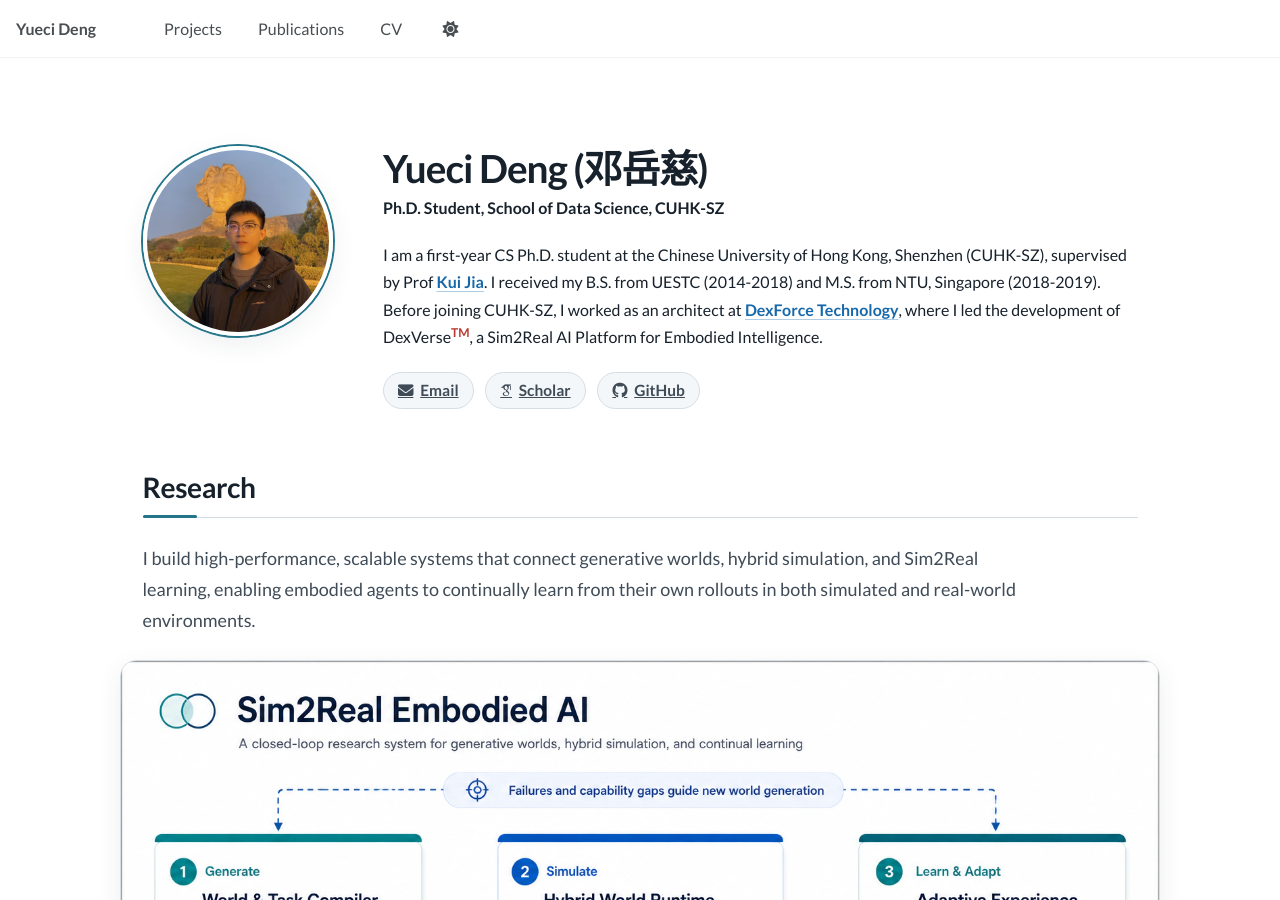
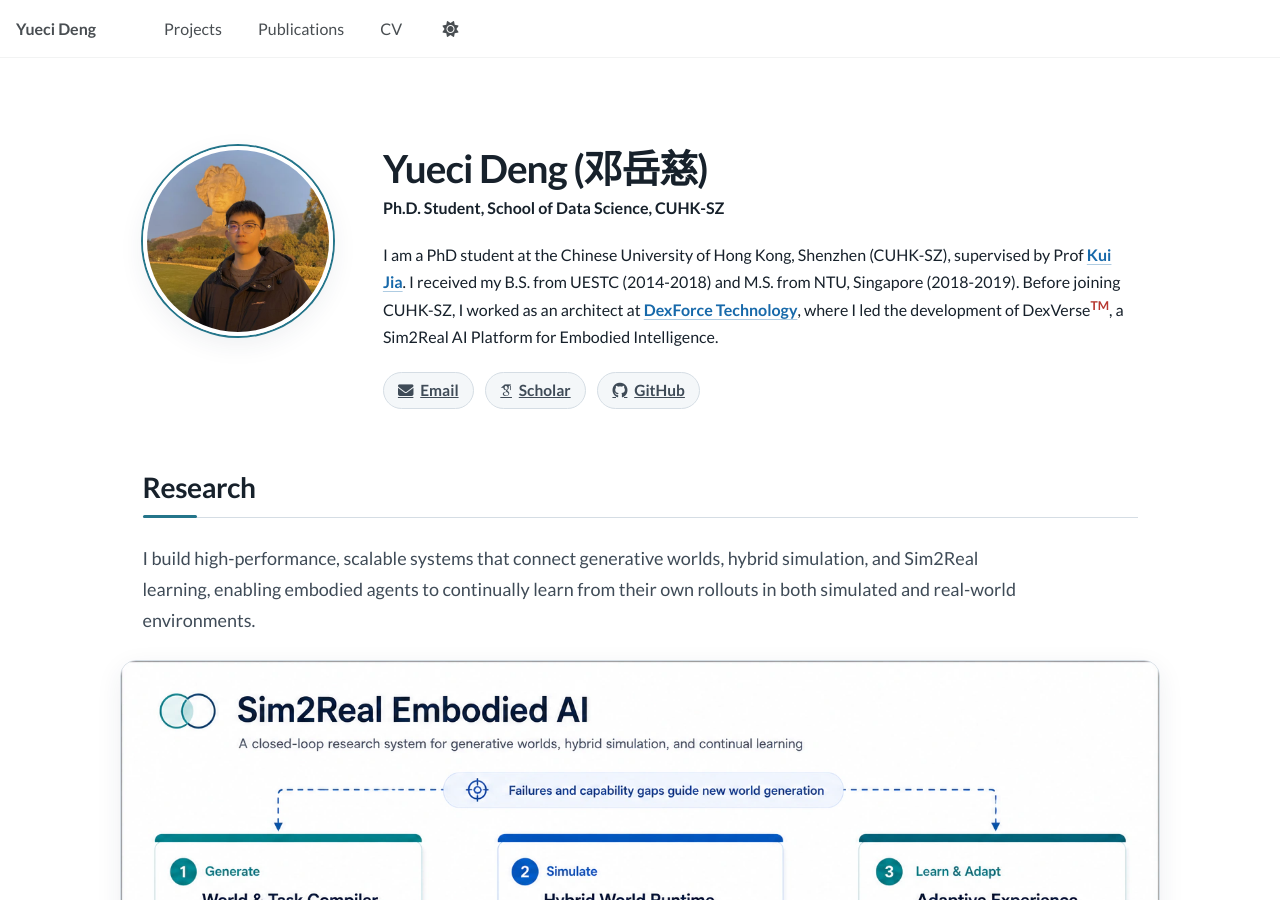
Before and after one commit to yuecideng/yuecideng.github.io, a Jekyll site: the page built from _pages/about.md, in a window 1280 px wide and 900 px high. Built offline with Jekyll 4.4.1, drawn with Linux system fonts in a browser that asks for light colours; some web fonts are replaced; a script that is not in the unit is left out.

```diff
--- a/_pages/about.md
+++ b/_pages/about.md
@@ -14,7 +14,7 @@
   <div class="intro-bio">
     <h1 class="intro-name">Yueci Deng (邓岳慈)</h1>
     <p class="intro-affil">Ph.D. Student, School of Data Science, CUHK-SZ</p>
-    <p class="intro-text">I am a first-year CS Ph.D. student at the Chinese University of Hong Kong, Shenzhen (CUHK-SZ), supervised by Prof <a href="http://kuijia.site/">Kui Jia</a>. I received my B.S. from UESTC (2014-2018) and M.S. from NTU, Singapore (2018-2019). Before joining CUHK-SZ, I worked as an architect at <a href="https://en.dexforce.com/core.html">DexForce Technology</a>, where I led the development of DexVerse<sup>TM</sup>, a Sim2Real AI Platform for Embodied Intelligence.</p>
+    <p class="intro-text">I am a PhD student at the Chinese University of Hong Kong, Shenzhen (CUHK-SZ), supervised by Prof <a href="http://kuijia.site/">Kui Jia</a>. I received my B.S. from UESTC (2014-2018) and M.S. from NTU, Singapore (2018-2019). Before joining CUHK-SZ, I worked as an architect at <a href="https://en.dexforce.com/core.html">DexForce Technology</a>, where I led the development of DexVerse<sup>TM</sup>, a Sim2Real AI Platform for Embodied Intelligence.</p>
     <div class="intro-links">
       <a href="mailto:yuecideng@link.cuhk.edu.cn"><i class="fas fa-envelope"></i> Email</a>
       <a href="https://scholar.google.com/citations?user=URHu9IUAAAAJ"><i class="ai ai-google-scholar"></i> Scholar</a>
```
